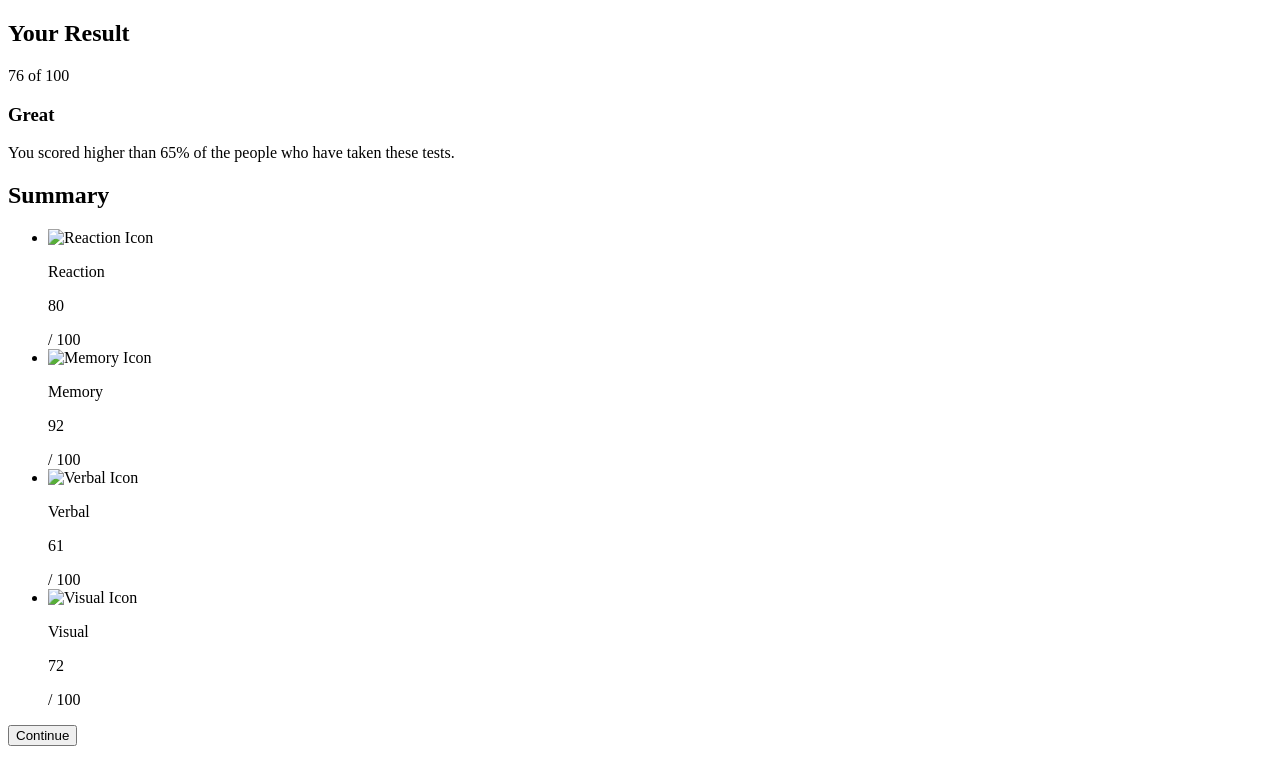
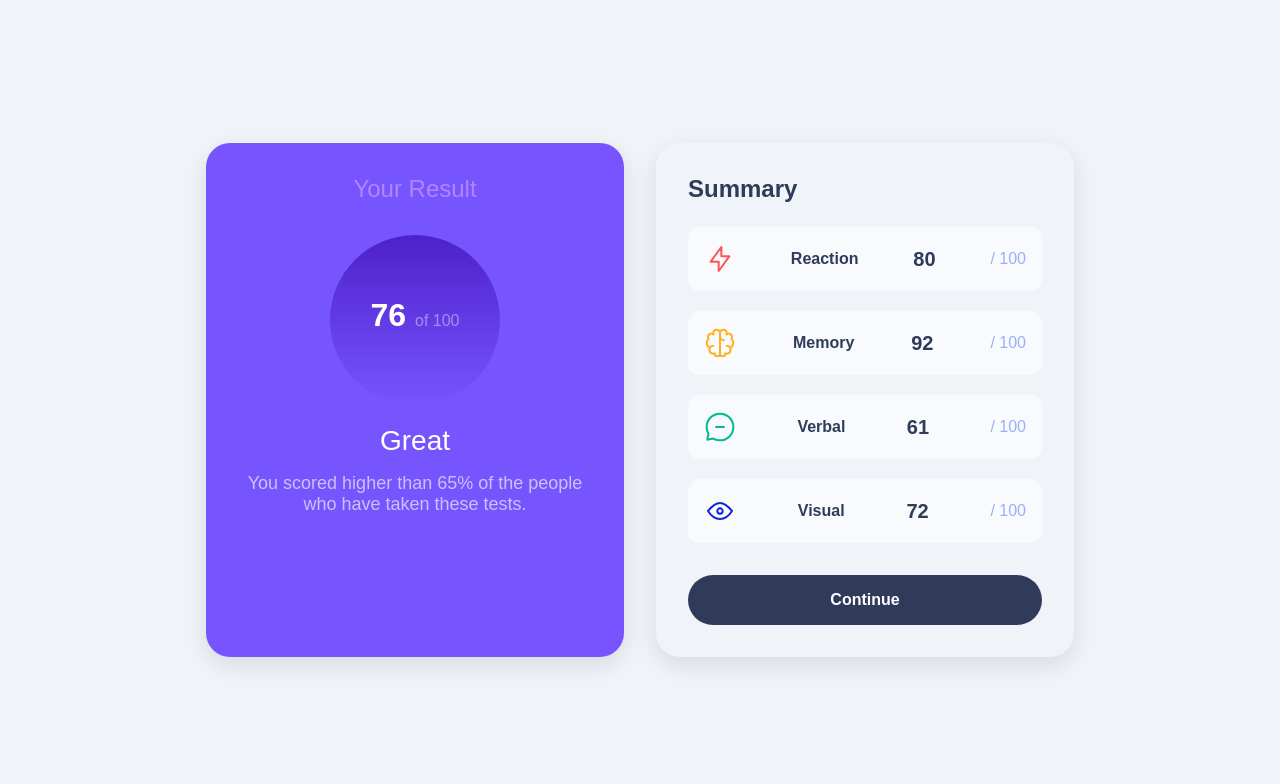
Before and after one commit to mohammed-alshaibani/Results-summary-component, a plain HTML site: page index.html in a window 1280 px wide. Drawn offline with Linux system fonts and the light colour scheme; the site is published under a folder, as on GitHub Pages, so addresses that start at the root find nothing.

Commit message:
Update index.html

```diff
--- a/index.html
+++ b/index.html
@@ -3,14 +3,13 @@
   <head>
     <meta charset="UTF-8" />
     <meta name="viewport" content="width=device-width, initial-scale=1.0" />
-    <!-- Displays site properly based on user's device -->
     <link
       rel="icon"
       type="image/png"
       sizes="32x32"
       href="./assets/images/favicon-32x32.png"
     />
-    <link rel="stylesheet" href="/css/style.css" />
+    <link rel="stylesheet" href="./css/style.css" />
     <title>Frontend Mentor | Results Summary Component</title>
   </head>
   <body>
@@ -37,28 +36,28 @@
 
         <ul class="summary__list">
           <li class="summary__listitem">
-            <img src="/assets/images/icon-reaction.svg" alt="Reaction Icon" />
+            <img src="./assets/images/icon-reaction.svg" alt="Reaction Icon" />
             <p class="summary__listitem-title">Reaction</p>
             <p class="summary__listitem-score">80</p>
             <span class="summary__listitem-total"> / 100 </span>
           </li>
 
           <li class="summary__listitem">
-            <img src="/assets/images/icon-memory.svg" alt="Memory Icon" />
+            <img src="./assets/images/icon-memory.svg" alt="Memory Icon" />
             <p class="summary__listitem-title">Memory</p>
             <p class="summary__listitem-score">92</p>
             <span class="summary__listitem-total"> / 100 </span>
           </li>
 
           <li class="summary__listitem">
-            <img src="/assets/images/icon-verbal.svg" alt="Verbal Icon" />
+            <img src="./assets/images/icon-verbal.svg" alt="Verbal Icon" />
             <p class="summary__listitem-title">Verbal</p>
             <p class="summary__listitem-score">61</p>
             <span class="summary__listitem-total"> / 100 </span>
           </li>
 
           <li class="summary__listitem">
-            <img src="/assets/images/icon-visual.svg" alt="Visual Icon" />
+            <img src="./assets/images/icon-visual.svg" alt="Visual Icon" />
             <p class="summary__listitem-title">Visual</p>
             <p class="summary__listitem-score">72</p>
             <span class="summary__listitem-total"> / 100 </span>
```
